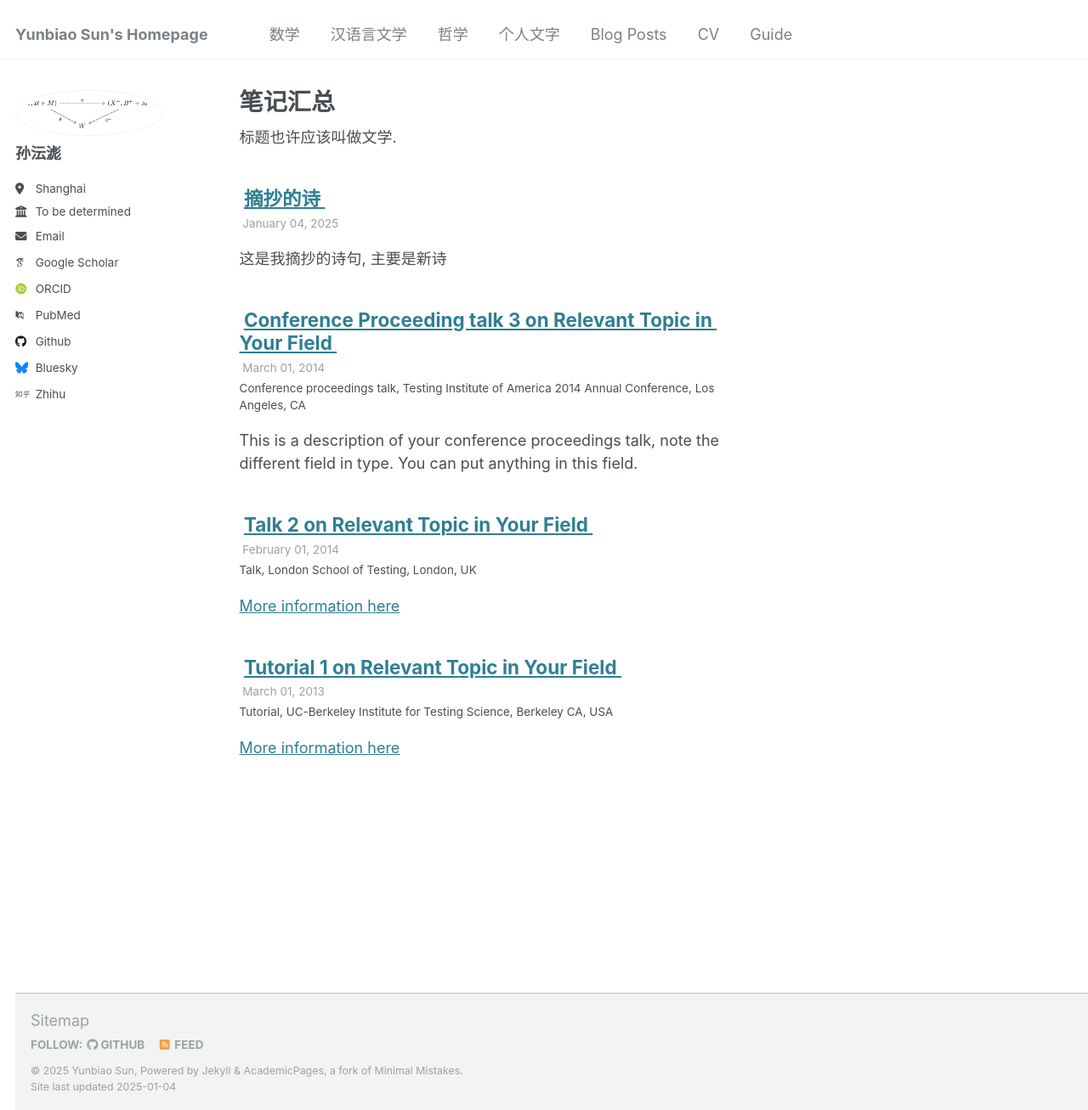
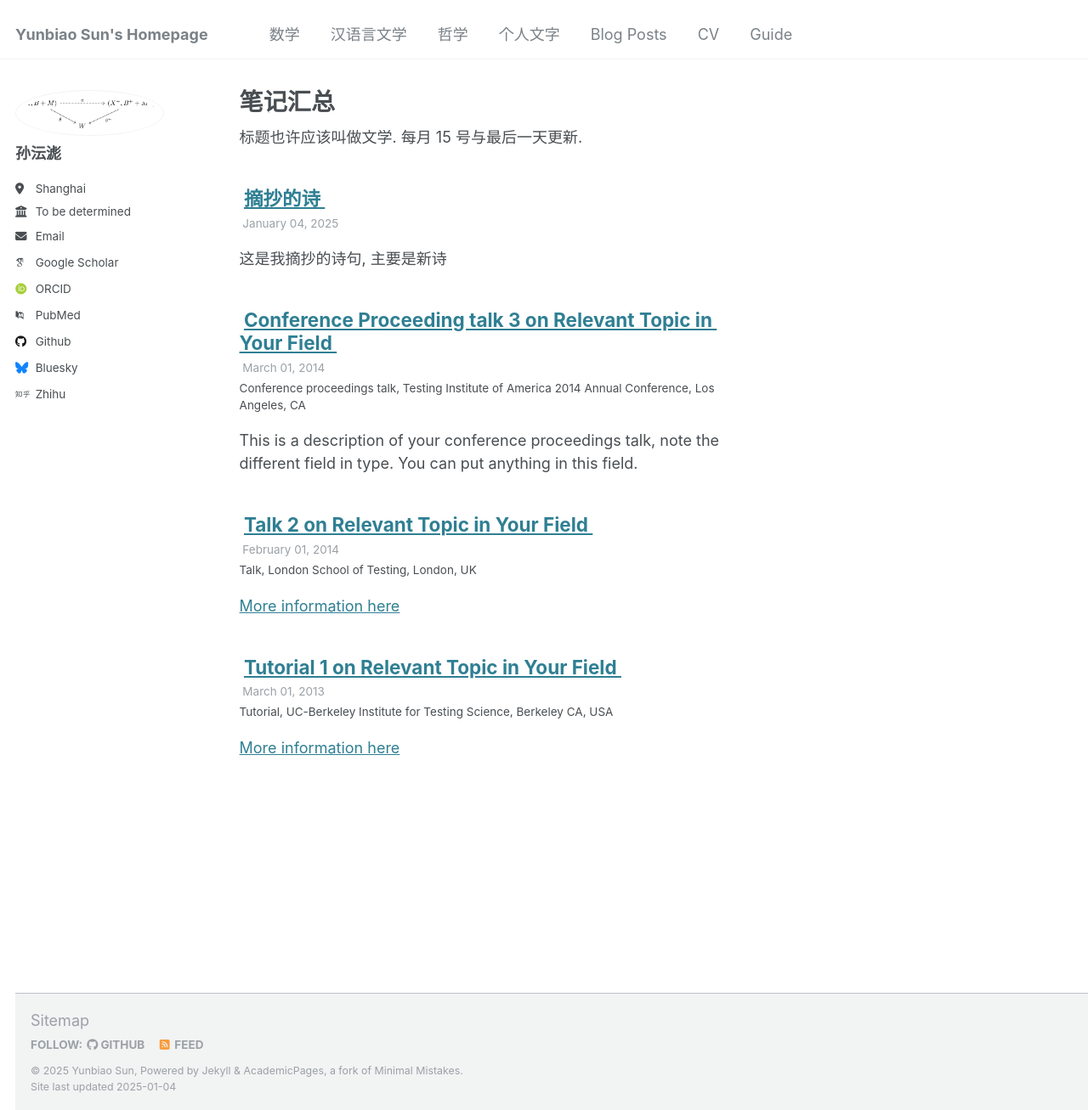
Before and after one commit to YunbiaoSun/YunbiaoSun.github.io, a Jekyll site: the page built from _pages/talks.html, in a window 1280 px wide and 1307 px high. Shown: the whole window at 85% size. Built offline with Jekyll 4.4.1, drawn with Linux system fonts in a browser that asks for light colours; some web fonts are replaced.

Commit message:
补充陈述

```diff
--- a/_pages/talks.html
+++ b/_pages/talks.html
@@ -5,7 +5,7 @@ permalink: /talks/
 author_profile: true
 ---
 {% if site.author.googlescholar %}
-  <div class="wordwrap">标题也许应该叫做文学.
+  <div class="wordwrap">标题也许应该叫做文学.  每月 15 号与最后一天更新.
 {% endif %}
 {% if site.talkmap_link == true %}
 
```
